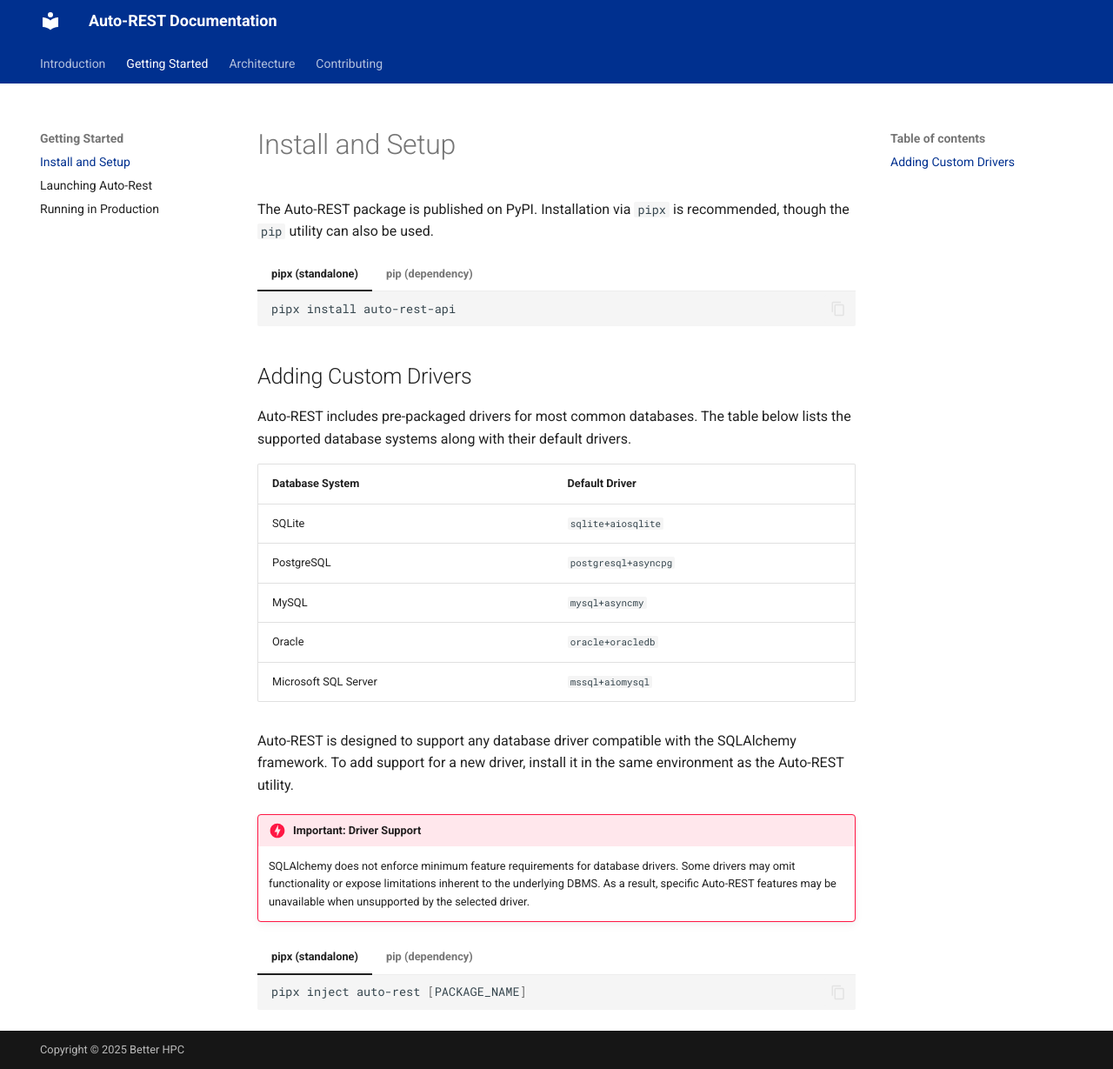
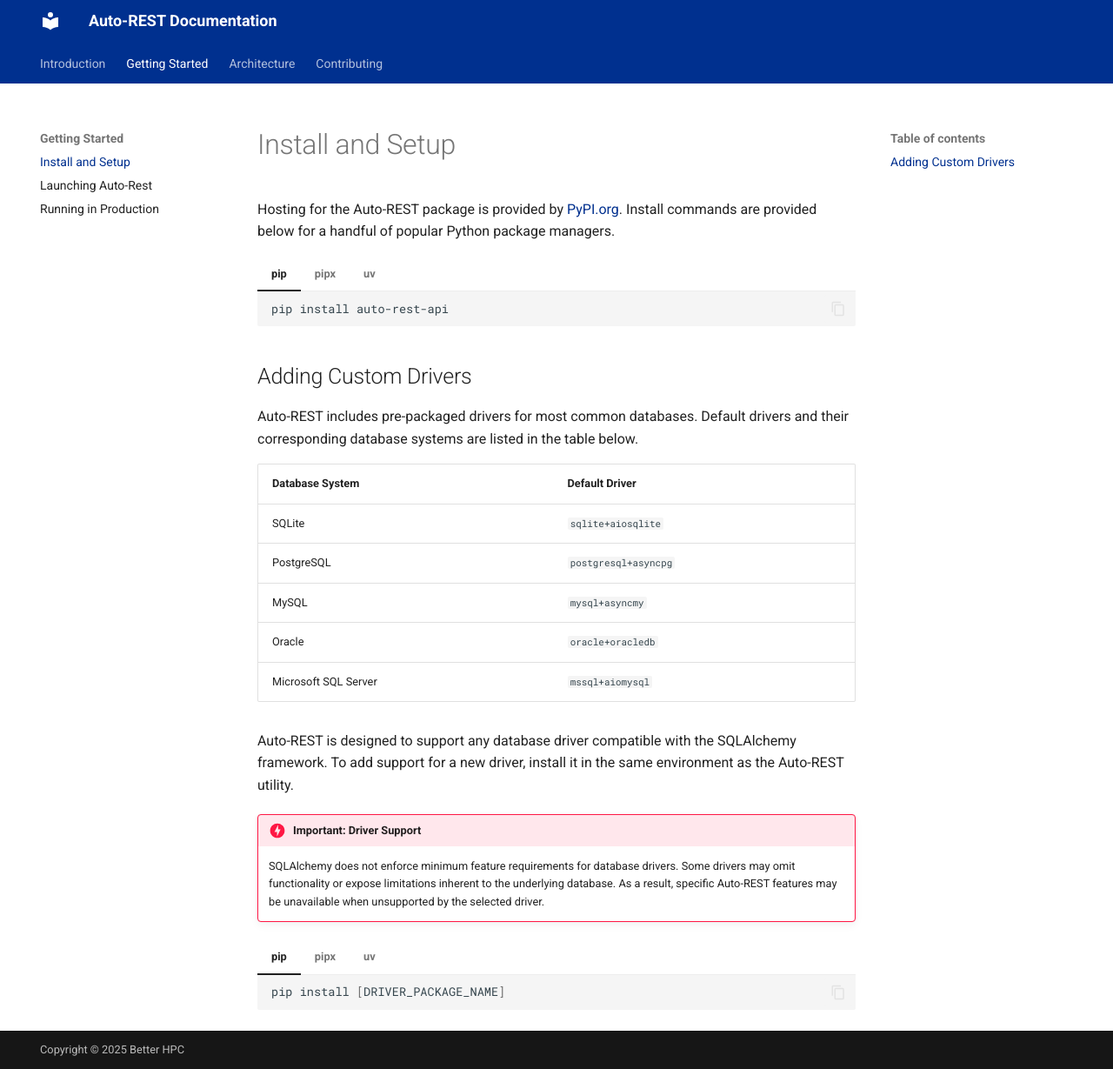
Before and after one commit to Better-HPC/auto-rest, an MkDocs documentation site: the page built from docs/getting_started/install.md, in a window 1280 px wide and 1229 px high. Shown: the whole window at 87% size. Built offline with MkDocs 1.6.1 and Material for MkDocs 9.7.7, drawn with Linux system fonts in a browser that asks for light colours.

Commit message:
Adds uv package manager to docs and fixes grammar (#144)

````diff
--- a/docs/getting_started/install.md
+++ b/docs/getting_started/install.md
@@ -1,24 +1,30 @@
 # Install and Setup
 
-The Auto-REST package is published on PyPI.
-Installation via `pipx` is recommended, though the `pip` utility can also be used.
+Hosting for the Auto-REST package is provided by [PyPI.org](https://pypi.org/project/auto-rest-api/).
+Install commands are provided below for a handful of popular Python package managers.
 
-=== "pipx (standalone)"
+=== "pip"
+
+    ```shell
+    pip install auto-rest-api
+    ```
+
+=== "pipx"
 
     ```shell
     pipx install auto-rest-api
     ```
 
-=== "pip (dependency)"
+=== "uv"
 
     ```shell
-    pip install auto-rest-api
+    uv tool install auto-rest-api
     ```
 
 ## Adding Custom Drivers
 
 Auto-REST includes pre-packaged drivers for most common databases.
-The table below lists the supported database systems along with their default drivers.
+Default drivers and their corresponding database systems are listed in the table below.
 
 | Database System      | Default Driver       |
 |----------------------|----------------------|
@@ -28,24 +34,29 @@ The table below lists the supported database systems along with their default dr
 | Oracle               | `oracle+oracledb`    |
 | Microsoft SQL Server | `mssql+aiomysql`     |
 
-
 Auto-REST is designed to support any database driver compatible with the SQLAlchemy framework.
 To add support for a new driver, install it in the same environment as the Auto-REST utility.
 
 !!! danger "Important: Driver Support"
 
     SQLAlchemy does not enforce minimum feature requirements for database drivers.
-    Some drivers may omit functionality or expose limitations inherent to the underlying DBMS.
+    Some drivers may omit functionality or expose limitations inherent to the underlying database.
     As a result, specific Auto-REST features may be unavailable when unsupported by the selected driver.
 
-=== "pipx (standalone)"
+=== "pip"
 
     ```shell
-    pipx inject auto-rest [PACKAGE_NAME]
+    pip install [DRIVER_PACKAGE_NAME]
     ```
 
-=== "pip (dependency)"
+=== "pipx"
 
     ```shell
-    pip install [PACKAGE_NAME]
+    pipx inject auto-rest [DRIVER_PACKAGE_NAME]
     ```
+
+=== "uv"
+
+    ```shell
+    uv tool inject auto-rest-api [DRIVER_PACKAGE_NAME]
+    ```
````
Also changed, not shown: docs/architecture/overview.md (+3 -4 lines).
